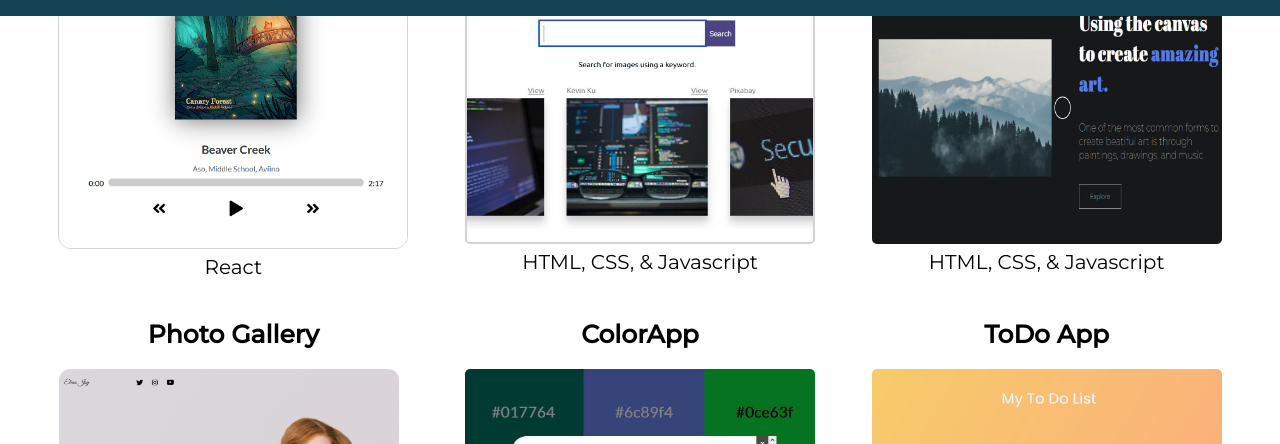
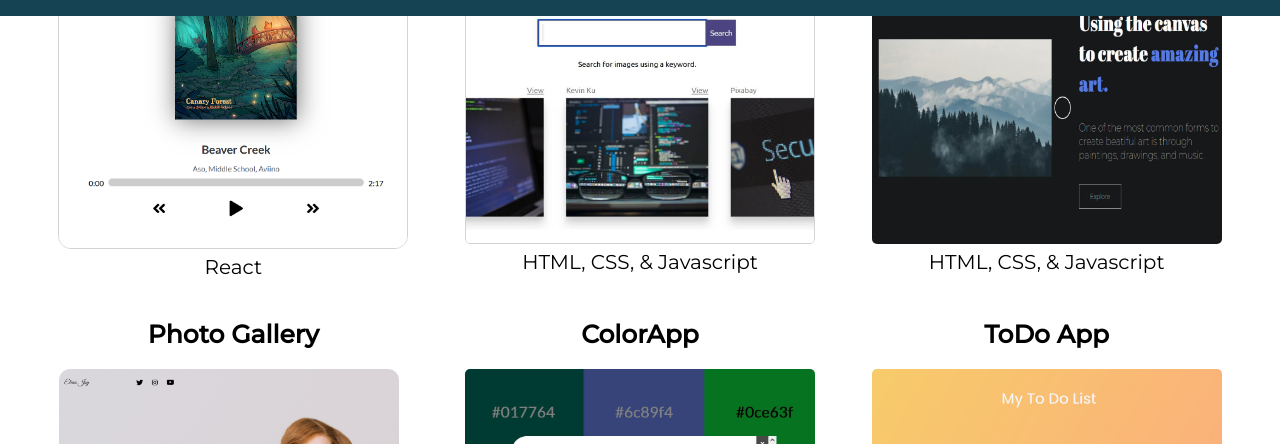
Before and after one commit to leobarrientos02/My-Portfolio, a plain HTML site: page projects/index.html in a window 1280 px wide. Shown: the part 784-1228 px from the top of the page. Drawn offline with Linux system fonts and the light colour scheme.

Commit message:
last fix

```diff
--- a/styles/_projects.scss
+++ b/styles/_projects.scss
@@ -111,7 +111,7 @@
     order: 5;
     flex: 1 1 20rem;
     img {
-      border: 2px solid lightgrey;
+      border: 1px solid lightgrey;
       height: 27.8rem;
       border-radius: 1.3rem;
     }
```
Also changed, not shown: styles/style.css.
